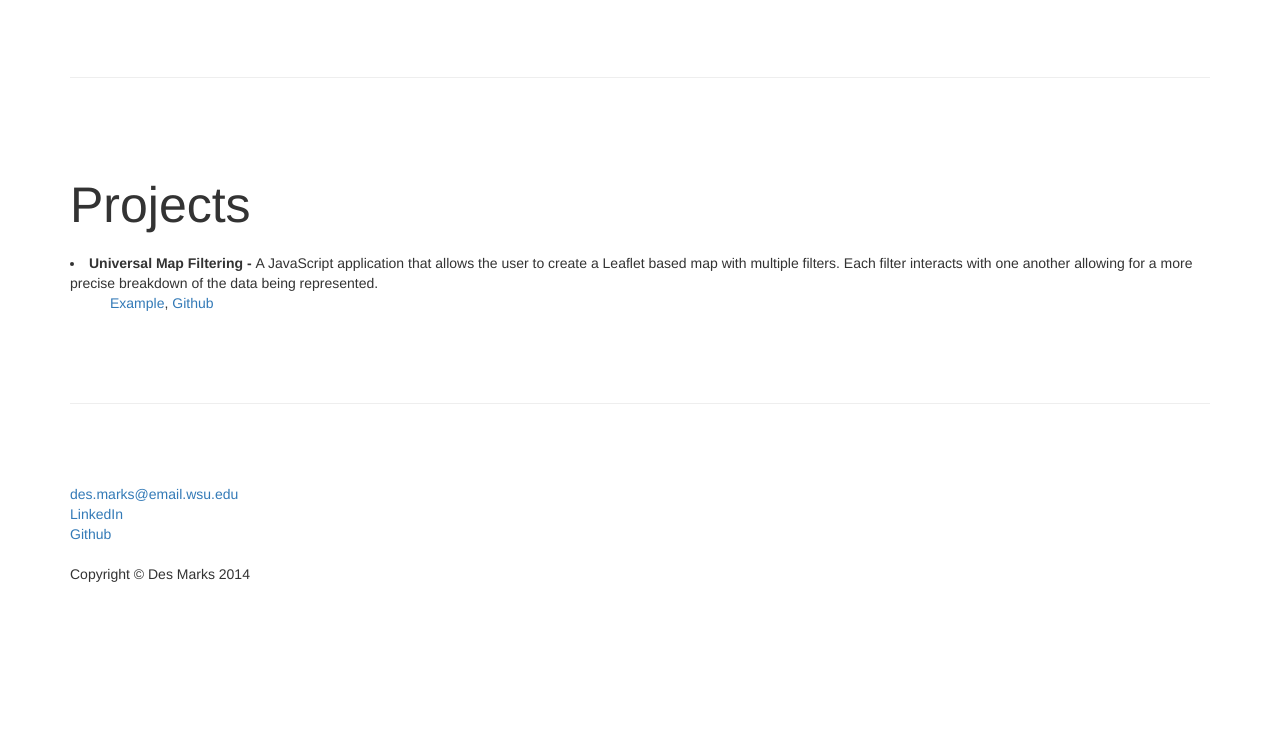
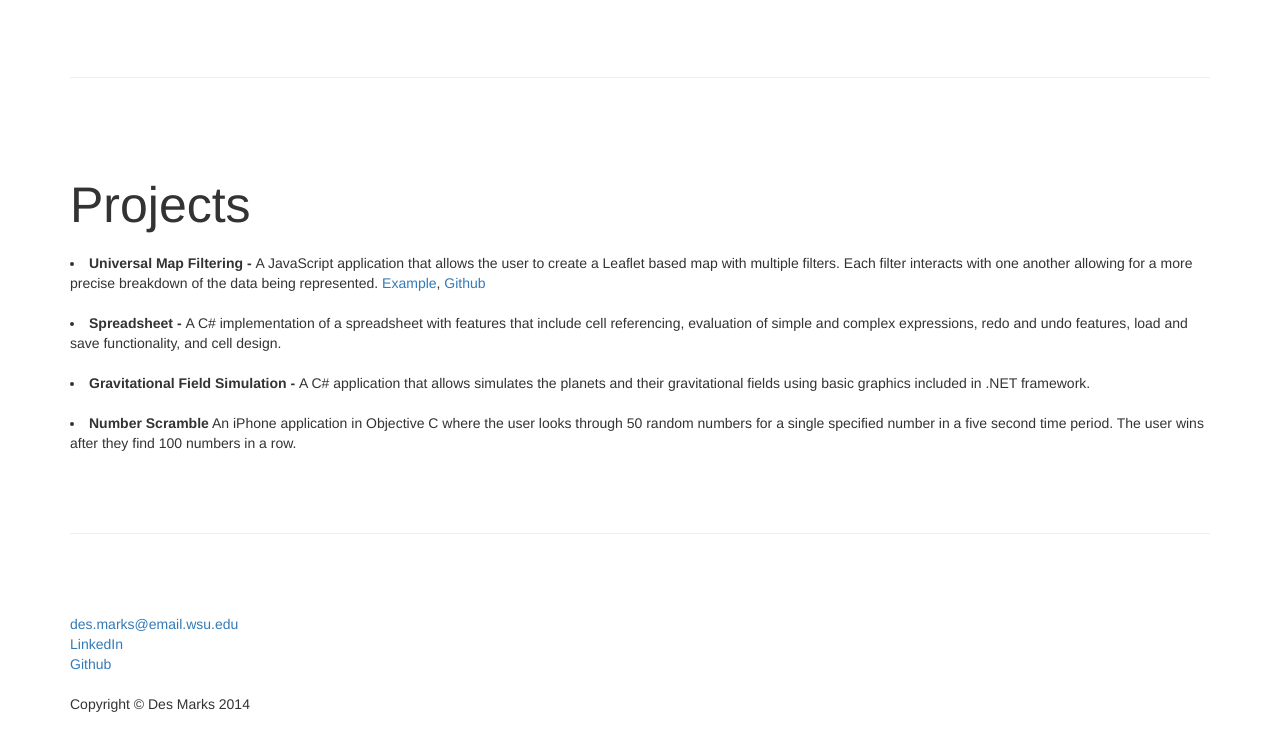
Before and after one commit to nodes11/nodes11.github.io, a website: page index.html in a window 1280 px wide. Shown: the part 1672-2422 px from the top of the page. Before the commit the page ends 2316 px from the top, so only its background shows below. Drawn offline with Linux system fonts and the light colour scheme.

Commit message:
one more

```diff
--- a/index.html
+++ b/index.html
@@ -110,8 +110,19 @@
             <p class="lead"></p>
             <li><b>Universal Map Filtering - </b>
               A JavaScript application that allows the user to create a Leaflet based map with multiple filters. Each filter interacts with one another allowing for a more precise breakdown of the data being represented.
-              <br>
-              <ul><a href="nodes.github.io/Apartments/index.html">Example</a>, <a href="">Github</a></ul>
+              <a href="/Apartments/index.html">Example</a>, <a href="">Github</a>
+            </li>
+            <br>
+            <li><b>Spreadsheet - </b>
+                A C# implementation of a spreadsheet with features that include cell referencing, evaluation of simple and complex expressions, redo and undo features, load and save functionality, and cell design.
+            </li>
+            <br>
+            <li><b>Gravitational Field Simulation - </b>
+                A C# application that allows simulates the planets and their gravitational fields using basic graphics included in .NET framework.
+            </li>
+            <br>
+            <li><b>Number Scramble</b>
+                An iPhone application in Objective C where the user looks through 50 random numbers for a single specified number in a five second time period. The user wins after they find 100 numbers in a row.
             </li>
         </div>
 
```
